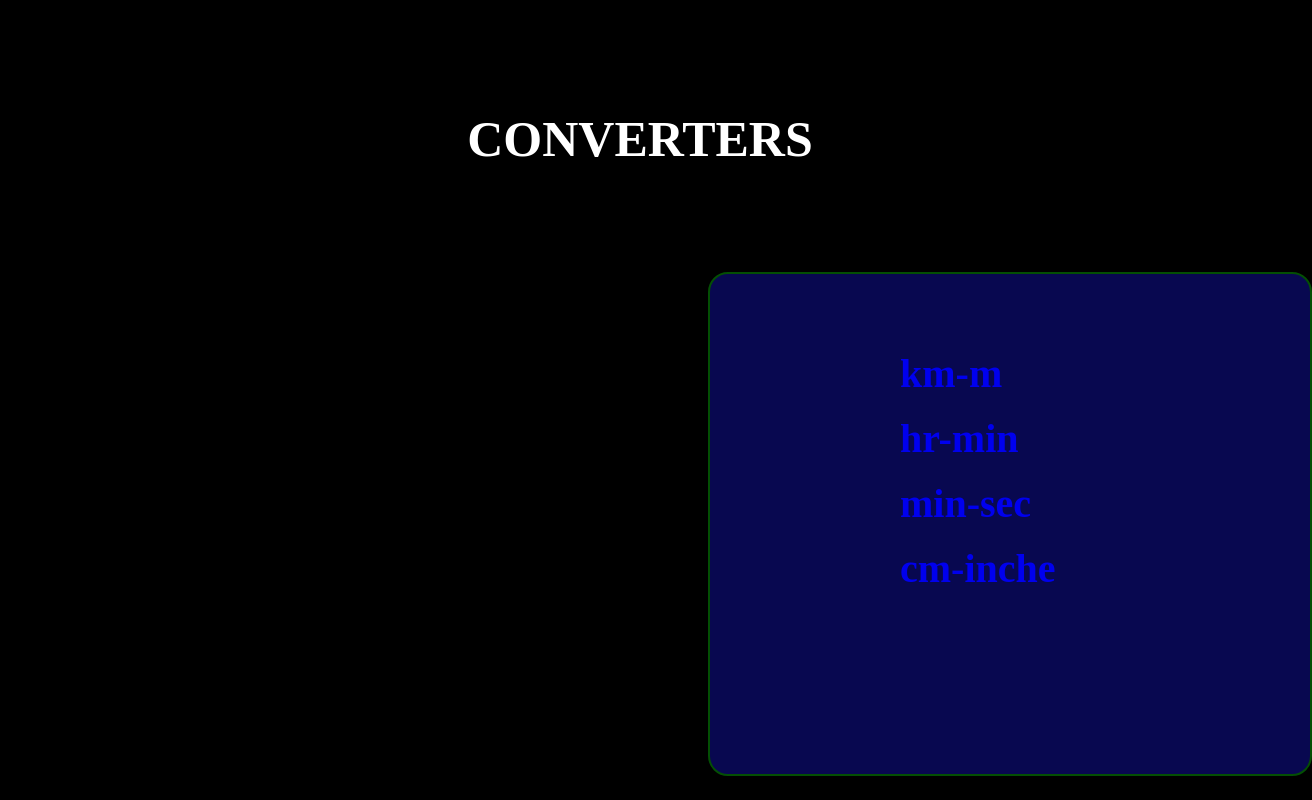
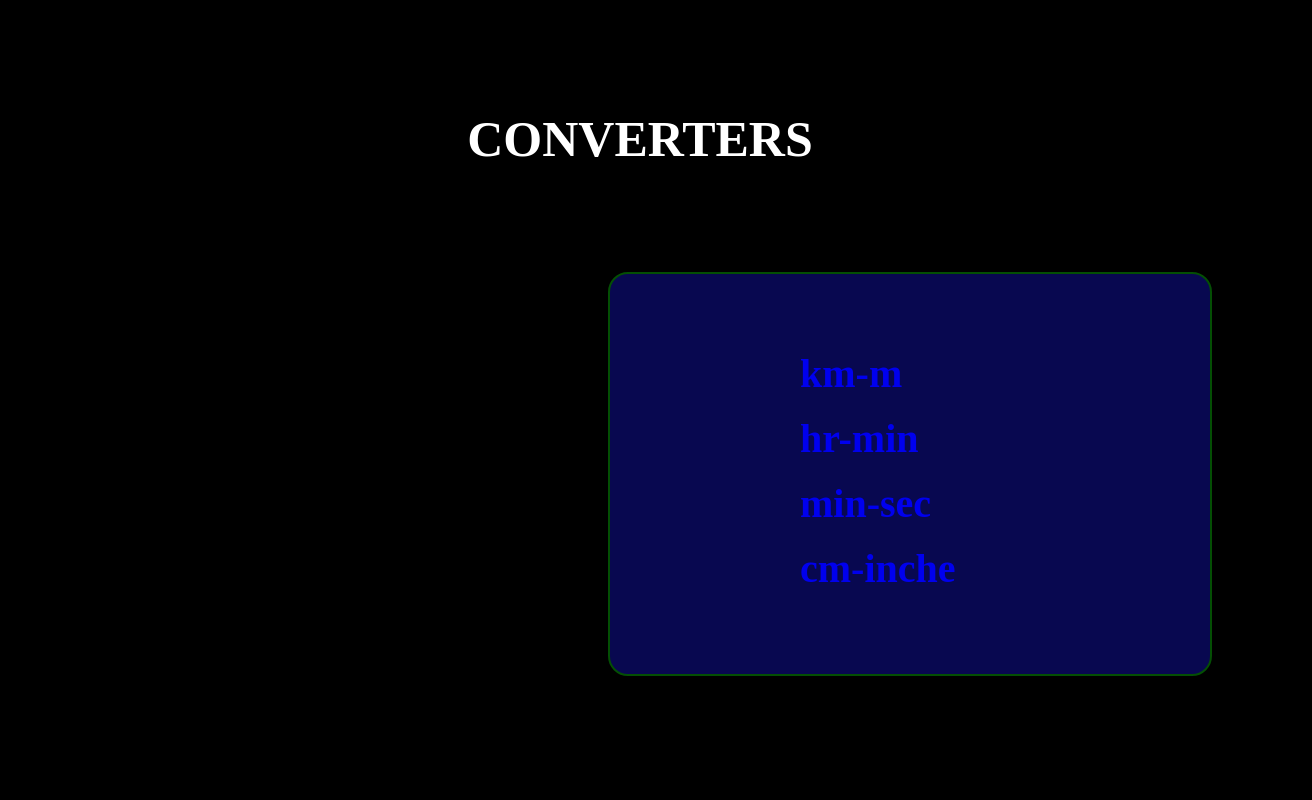
Before and after one commit to 7604928761/converter, a plain HTML site: page index.html in a window 1280 px wide. Shown: the whole page, 1312 px wide, since content can reach past the window. Drawn offline with Linux system fonts and the light colour scheme.

Commit message:
Update js1.css

```diff
--- a/js1.css
+++ b/js1.css
@@ -1,10 +1,10 @@
 .box{
 width:600px;
-height:500px;
+height:400px;
 border: 2px solid rgb(4, 79, 4);
 background-color: rgb(8, 8, 80);
 border-radius: 20px;
-margin-left:700px;
+margin-left:600px;
 }
 body{
     background-color:black;
```
